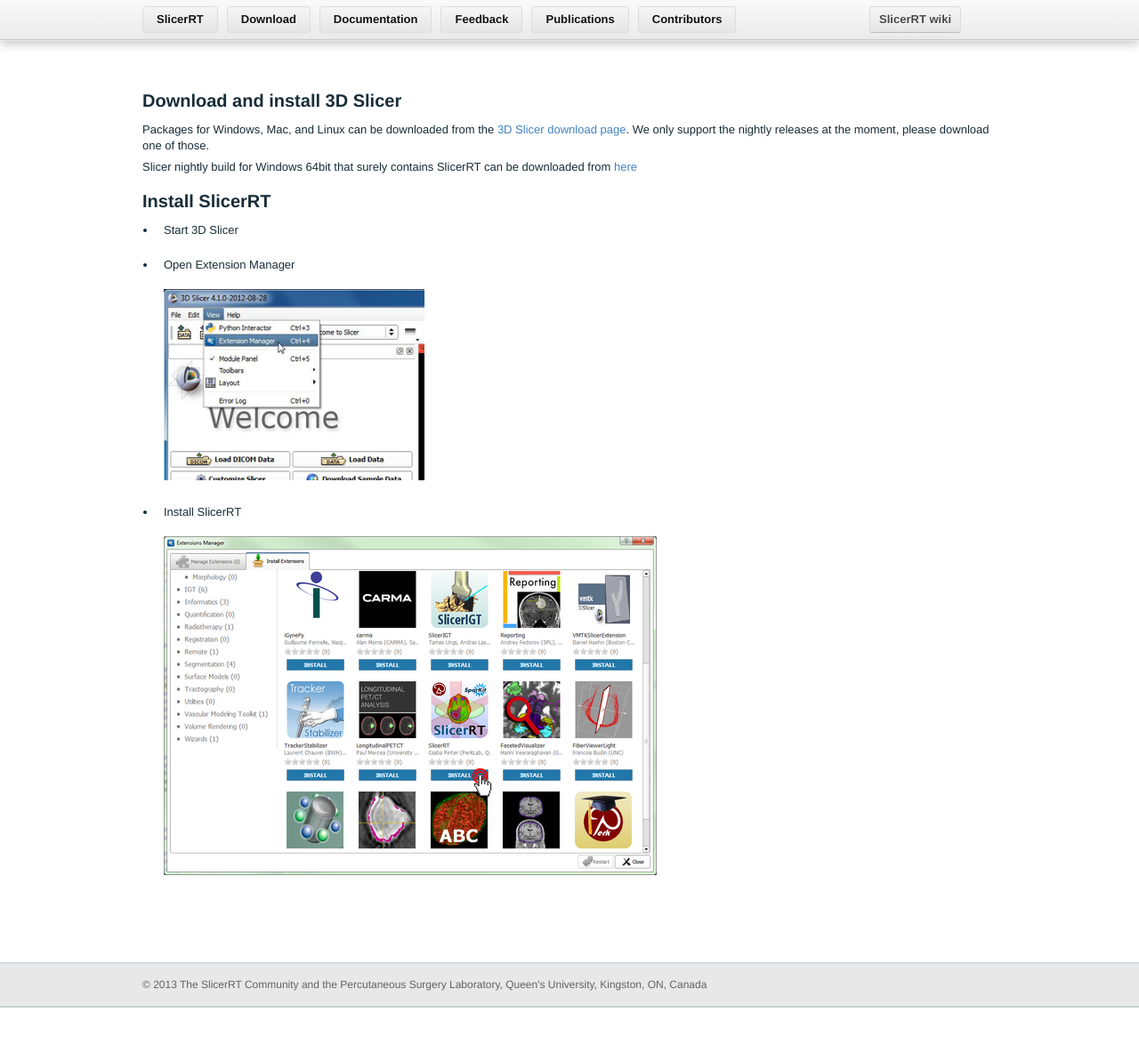
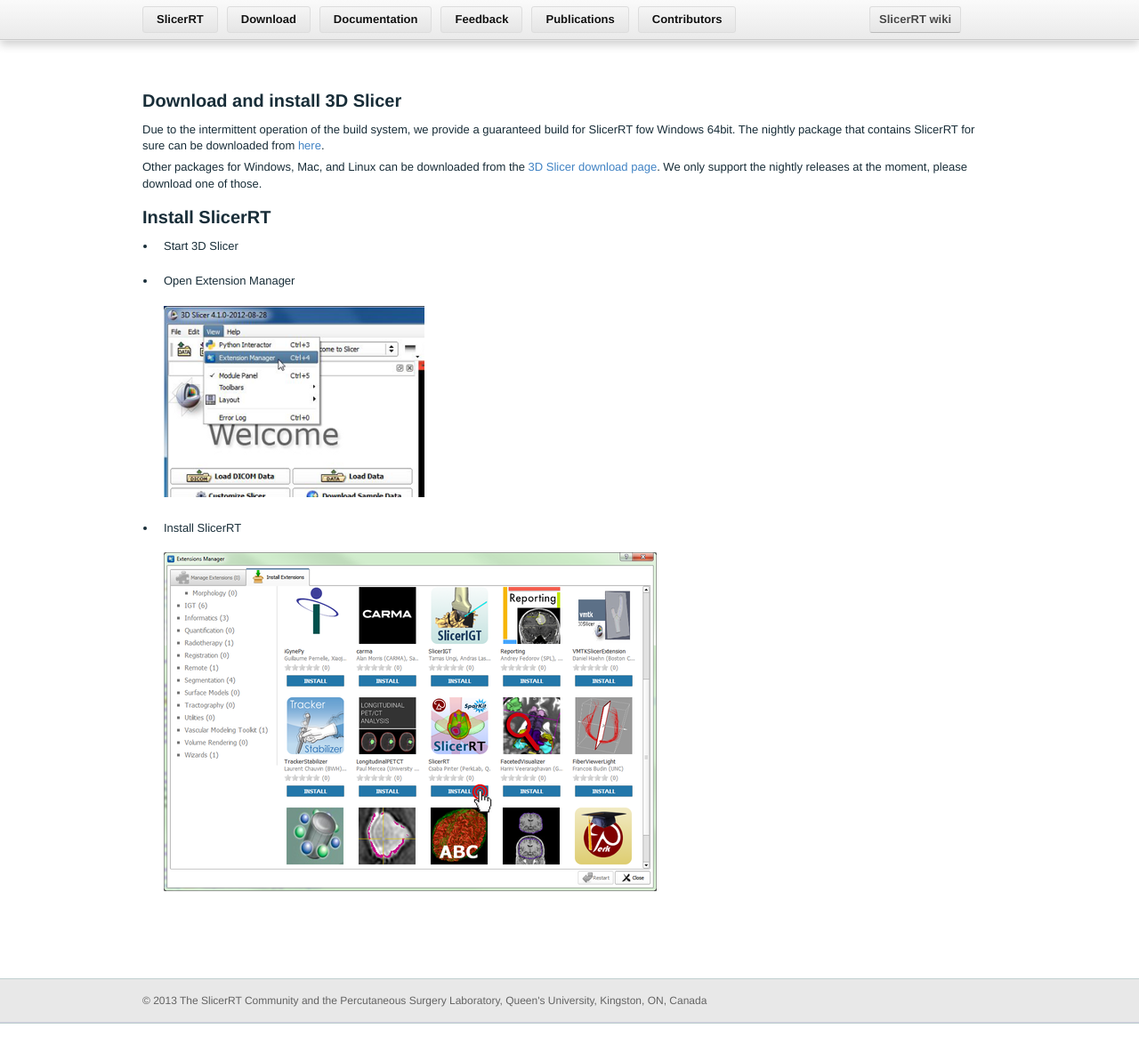
Before and after one commit to Sunderlandkyl/slicerrt.github.com, a Jekyll site: the page built from Download.md, in a window 1280 px wide. Shown: the whole page at 89% size. Built offline with Jekyll 4.4.1, drawn with Linux system fonts in a browser that asks for light colours; Markdown is read by kramdown in place of the engine named in the settings.

Commit message:
Download page

```diff
--- a/Download.md
+++ b/Download.md
@@ -3,9 +3,10 @@
 ---
 #Download and install 3D Slicer
 
-Packages for Windows, Mac, and Linux can be downloaded from the [3D Slicer download page](http://download.slicer.org/). We only support the nightly releases at the moment, please download one of those.
+Due to the intermittent operation of the build system, we provide a guaranteed build for SlicerRT fow Windows 64bit.
+The nightly package that contains SlicerRT for sure can be downloaded from [here](http://slicer.kitware.com/midas3/api/rest?method=midas.bitstream.download&name=Slicer-4.2.0-2013-06-23-win-amd64.exe&checksum=134c693a90a219ec361881c95daa372f).
 
-Slicer nightly build for Windows 64bit that <b>surely contains SlicerRT</b> can be downloaded from [here](http://slicer.kitware.com/midas3/api/rest?method=midas.bitstream.download&name=Slicer-4.2.0-2013-06-23-win-amd64.exe&checksum=134c693a90a219ec361881c95daa372f)
+Other packages for Windows, Mac, and Linux can be downloaded from the [3D Slicer download page](http://download.slicer.org/). We only support the nightly releases at the moment, please download one of those.
 
 #Install SlicerRT
 
```
